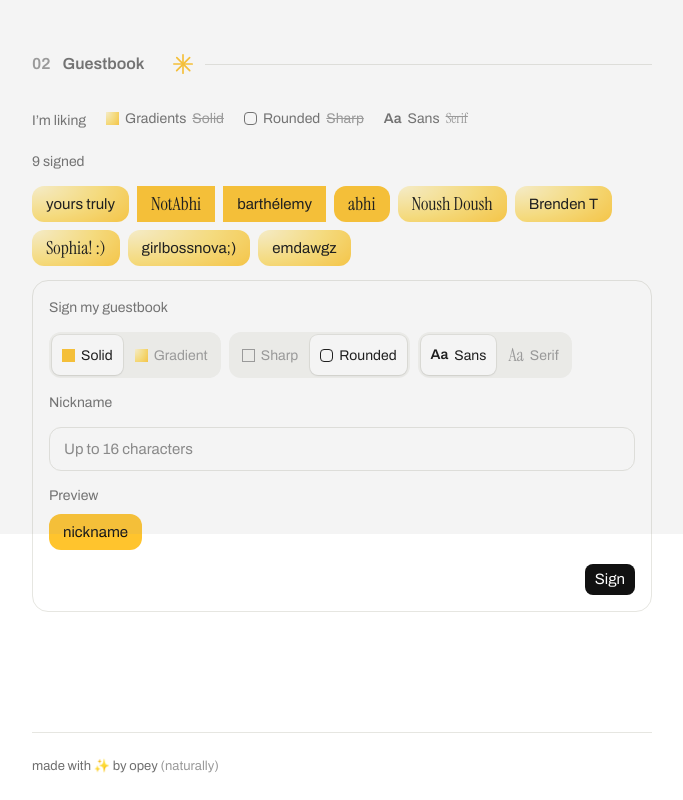
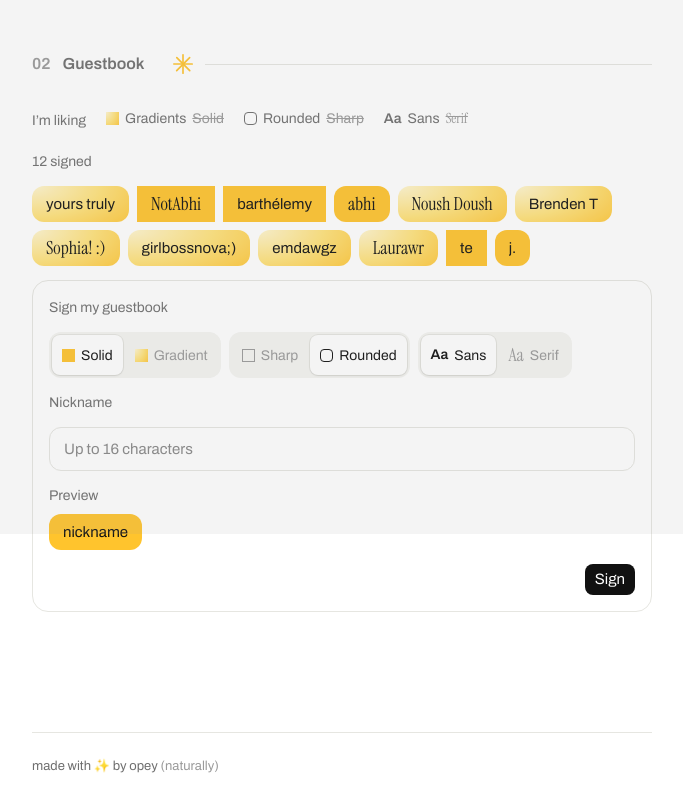
Before and after one commit to Opeyem1a/portfolio-v2, a Next.js app: page / in a window 1280 px wide. Shown: the part 1186-1986 px from the top of the page, without its empty margins (298-981 px from the left). Built offline with nearby package versions, Linux system fonts and the light colour scheme.

Commit message:
chore: update responses (#70)

```diff
--- a/src/data/guestbook.ts
+++ b/src/data/guestbook.ts
@@ -25,6 +25,9 @@ const SIGNATURES: Signature[] = [
         type: 'sans',
     },
     { name: 'emdawgz', fill: 'gradient', corner: 'rounded', type: 'sans' },
+    { name: 'Laurawr', fill: 'gradient', corner: 'rounded', type: 'serif' },
+    { name: 'te', fill: 'solid', corner: 'sharp', type: 'sans' },
+    { name: 'j.', fill: 'solid', corner: 'rounded', type: 'sans' },
 ];
 
 export type { Vibe, Signature };
```
